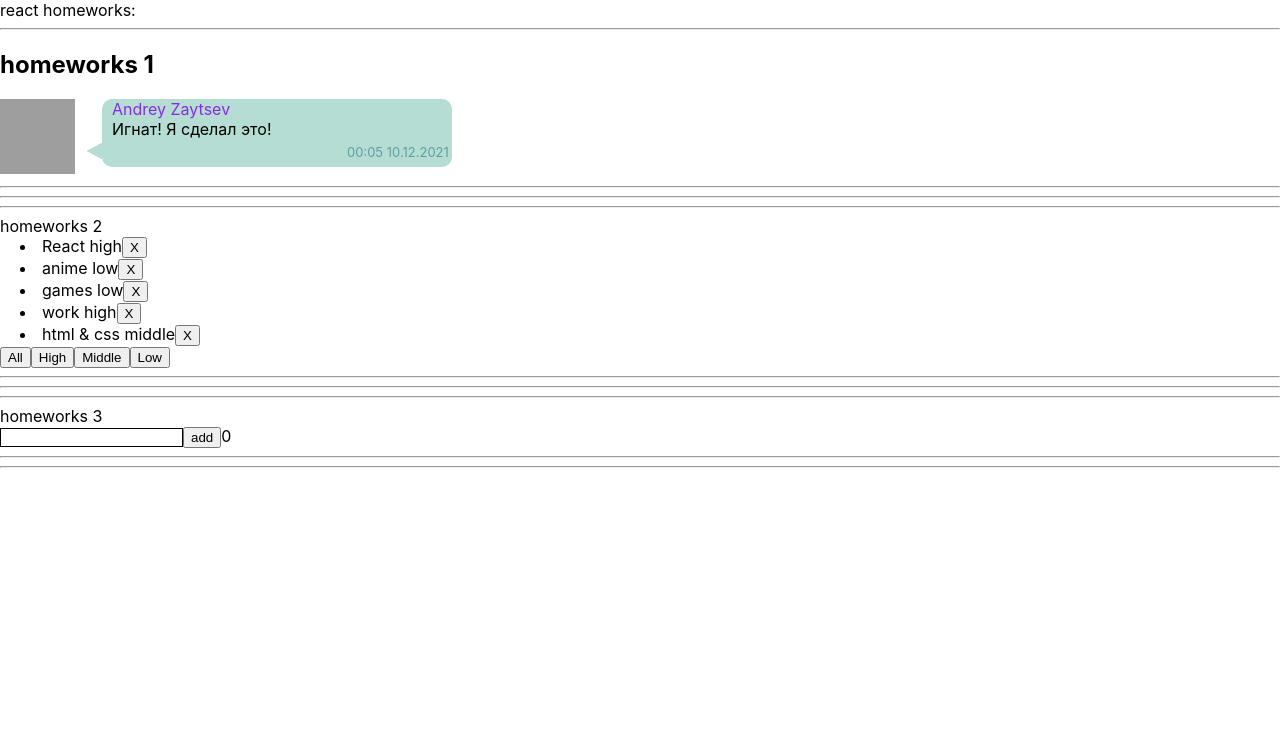
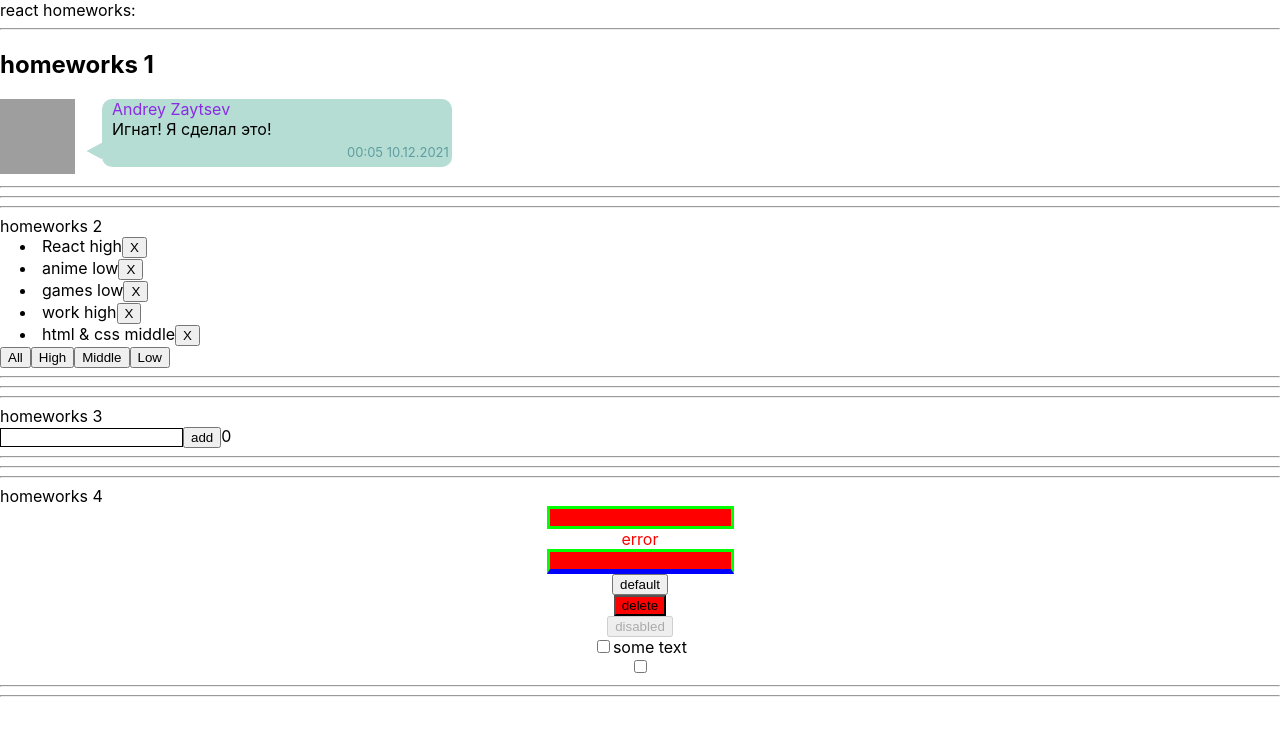
Before and after one commit to AndreyZaytsev90/IT-INC-homework-from-Ignat, a React (Create React App) app in the folder homeworks/: page / in a window 1280 px wide. Shown: the top 736 px of the page. Built offline with nearby package versions, Linux system fonts and the light colour scheme; grey boxes are pictures that could not be loaded.

Commit message:
change files

```diff
--- a/homeworks/src/p1-main/m1-ui/u1-app/App.tsx
+++ b/homeworks/src/p1-main/m1-ui/u1-app/App.tsx
@@ -3,6 +3,7 @@ import s from './App.module.css'
 import HW1 from '../../../p2-homeworks/h1/HW1'
 import HW2 from "../../../p2-homeworks/h2/HW2";
 import HW3 from "../../../p2-homeworks/h3/HW3";
+import HW4 from "../../../p2-homeworks/h4/HW4";
 
 function App() {
     return (
@@ -11,7 +12,7 @@ function App() {
             <HW1/>
             <HW2/>
             <HW3/>
-            {/*<HW4/>*/}
+            <HW4/>
             {/*<HW5/>*/}
 
         </div>
--- a/homeworks/src/p2-homeworks/h3/GreetingContainer.tsx
+++ b/homeworks/src/p2-homeworks/h3/GreetingContainer.tsx
@@ -17,13 +17,15 @@ const GreetingContainer: React.FC<GreetingContainerPropsType> = ({users, addUser
     const [error, setError] = useState<string>('') // need to fix any
 
     const setNameCallback = (e: ChangeEvent<HTMLInputElement>) => {
-        setName(e.currentTarget.value) // need to fix
+        setName(e.currentTarget.value)
+        setError('')// need to fix
     }
     const addUser = () => {
         if (name.trim() !== "") {
             addUserCallback(name)
             setName('')
             alert(`Hello ${name}!`) // need to fix  +
+            setError('')
         } else {
             setName('')
             setError("Name is required")
--- a/homeworks/src/p2-homeworks/h4/HW4.tsx
+++ b/homeworks/src/p2-homeworks/h4/HW4.tsx
@@ -64,7 +64,7 @@ function HW4() {
                 </SuperCheckbox>
 
                 {/*// onChange тоже должен работать*/}
-                <SuperCheckbox checked={checked} onChange={testOnChange}/>
+                <SuperCheckbox checked={checked} onChange={testOnChange} />
             </div>
 
             <hr/>
--- a/homeworks/src/p2-homeworks/h4/common/c3-SuperCheckbox/SuperCheckbox.tsx
+++ b/homeworks/src/p2-homeworks/h4/common/c3-SuperCheckbox/SuperCheckbox.tsx
@@ -20,6 +20,9 @@ const SuperCheckbox: React.FC<SuperCheckboxPropsType> = (
     }
 ) => {
     const onChangeCallback = (e: ChangeEvent<HTMLInputElement>) => {
+        if (onChangeChecked) {
+            onChangeChecked(e.currentTarget.checked)
+        }
         // сделайте так чтоб работал onChange и onChangeChecked
     }
 
```
